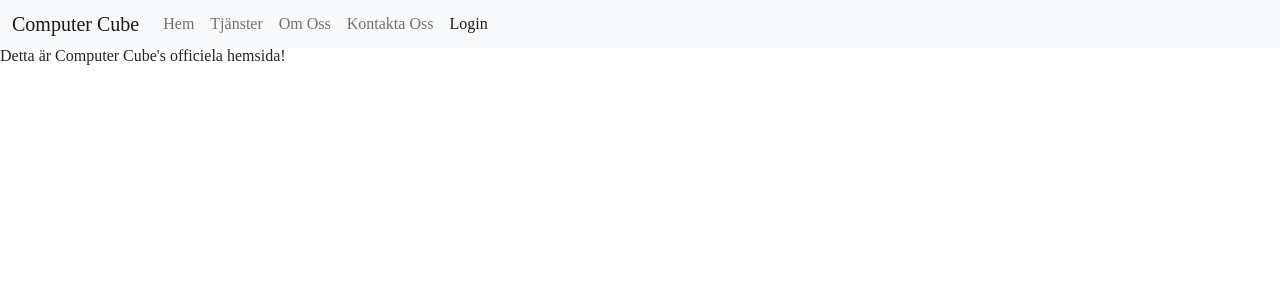
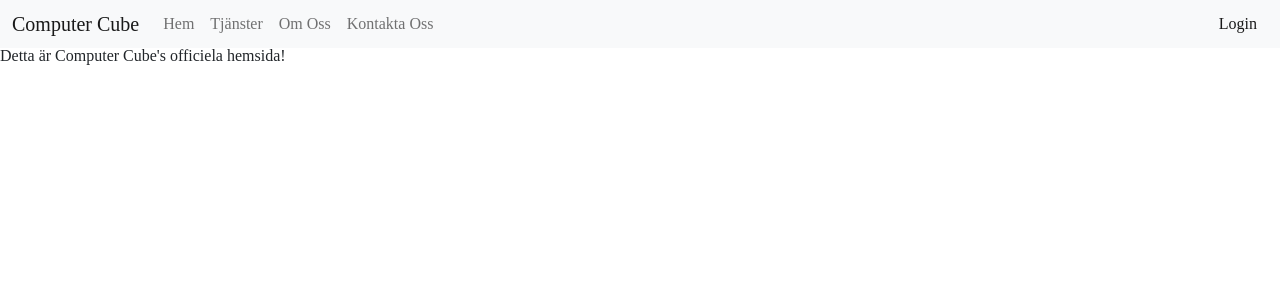
Before and after one commit to Paloftzer/Computer-Cube-Website, a Flask app: page /login in a window 1280 px wide. Shown: the top 300 px of the page. Run offline with Flask 2, Linux system fonts and the light colour scheme.

Commit message:
Fixed login button

```diff
--- a/static/styles.css
+++ b/static/styles.css
@@ -1,5 +1,8 @@
 /* Base page content */
-
+.login-btn{
+  position: absolute;
+  right: 15px;
+}
 
 /* Home page */
 
@@ -9,7 +12,7 @@
 
 /* About us page */
 .GroupImage{
-  width: 800px; /* 600px for 40% width, aka first image */
+  width: 700px; /* 600px for 40% width, aka first image */
   display: block;
   margin-left: auto;
   margin-right: auto;
```
